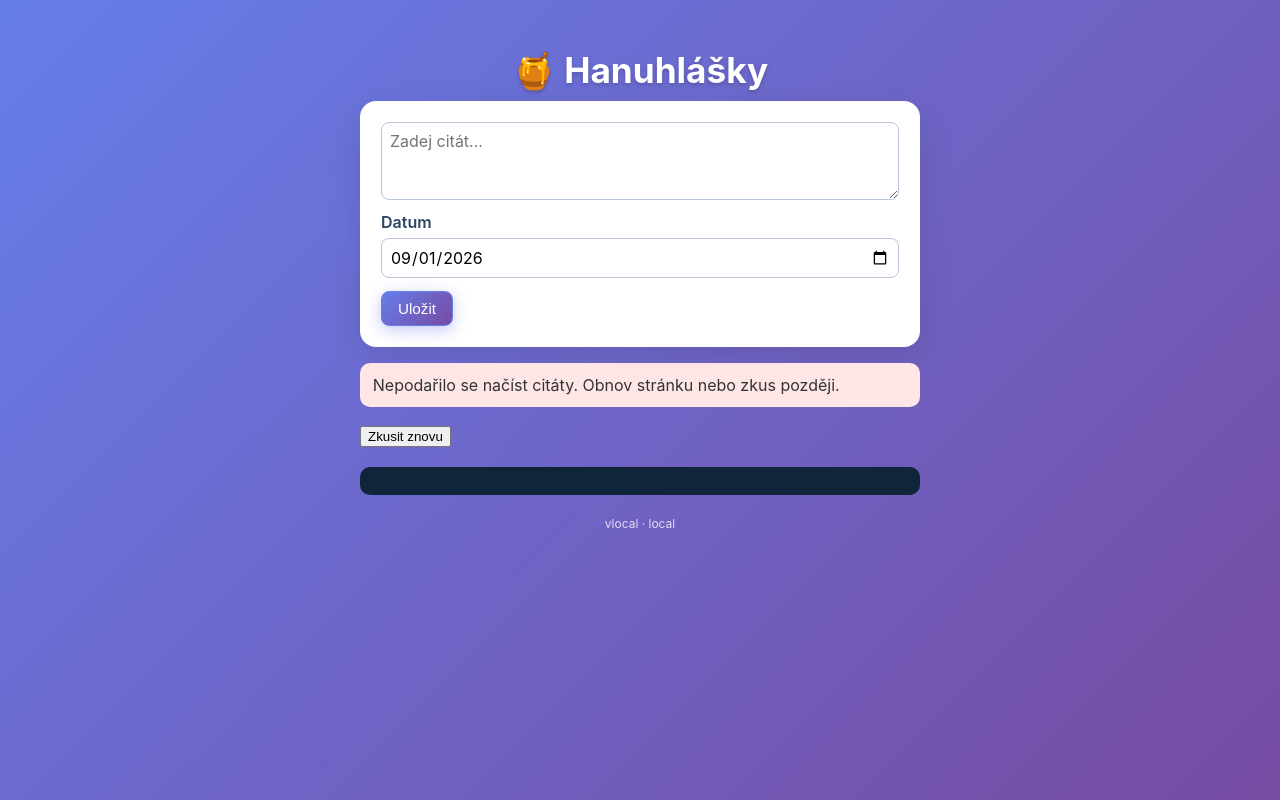
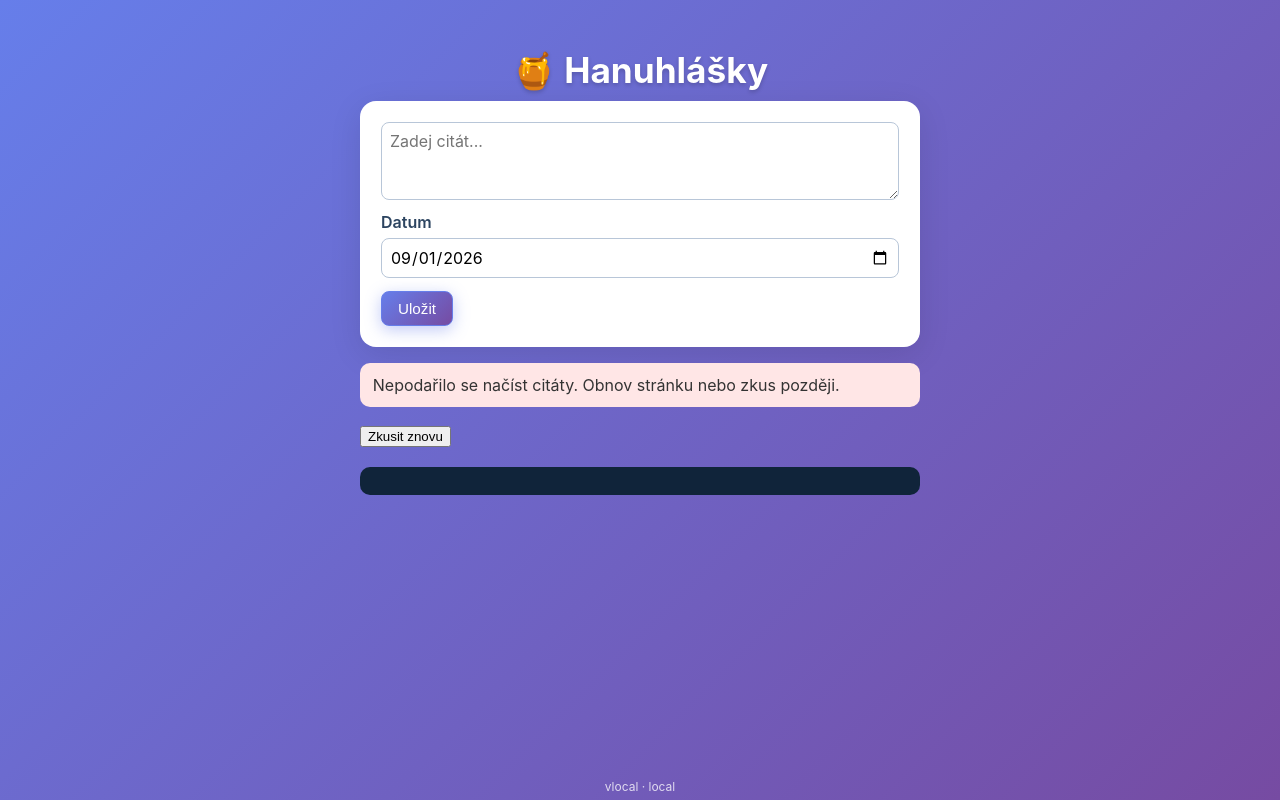
Before and after one commit to Alcariss/hanushlasky, a website built with Vite: page index.html in a window 1280 px wide. Built offline with nearby package versions, Linux system fonts and the light colour scheme; no server answers.

Commit message:
ui: fix build version footer to viewport

```diff
--- a/src/styles/main.css
+++ b/src/styles/main.css
@@ -21,7 +21,7 @@ body {
 .container {
   max-width: 600px;
   margin: 0 auto;
-  padding: 1.25rem;
+  padding: 1.25rem 1.25rem 3rem;
 }
 
 .header h1 {
@@ -290,9 +290,14 @@ body {
 }
 
 .build-version {
-  margin: 1.25rem 0 0.25rem;
+  bottom: max(0.25rem, env(safe-area-inset-bottom));
   color: rgba(255,255,255,0.78);
   font-size: 0.75rem;
+  left: 0;
+  margin: 0;
+  pointer-events: none;
+  position: fixed;
+  right: 0;
   text-align: center;
 }
 
```
